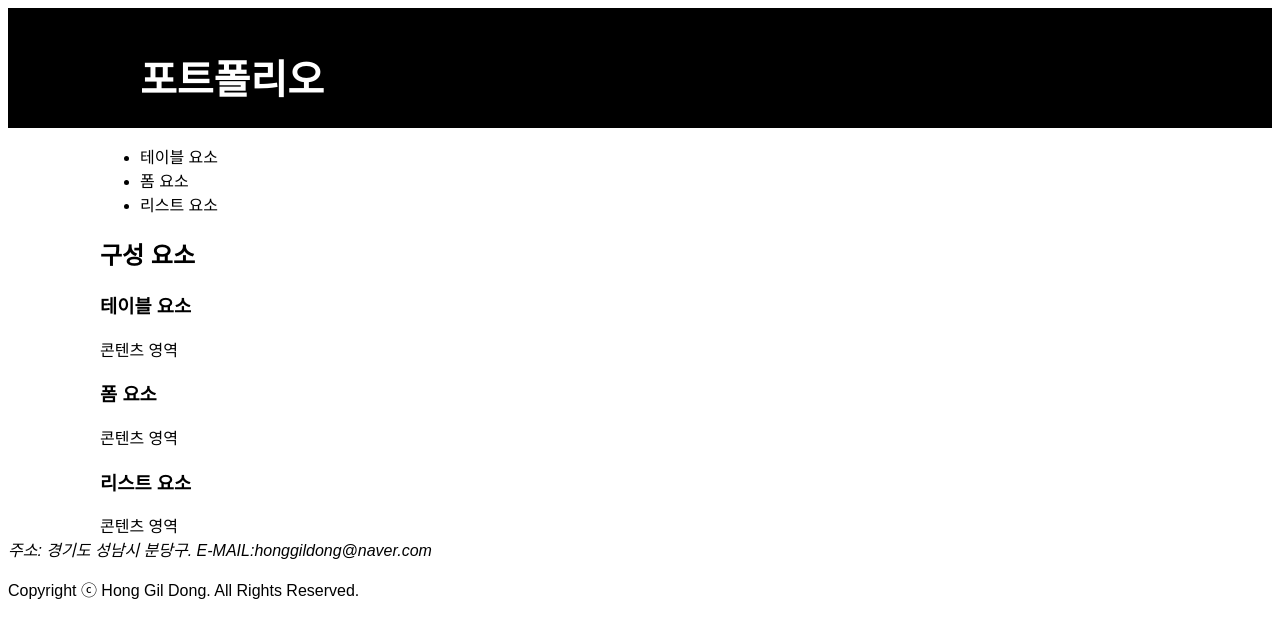
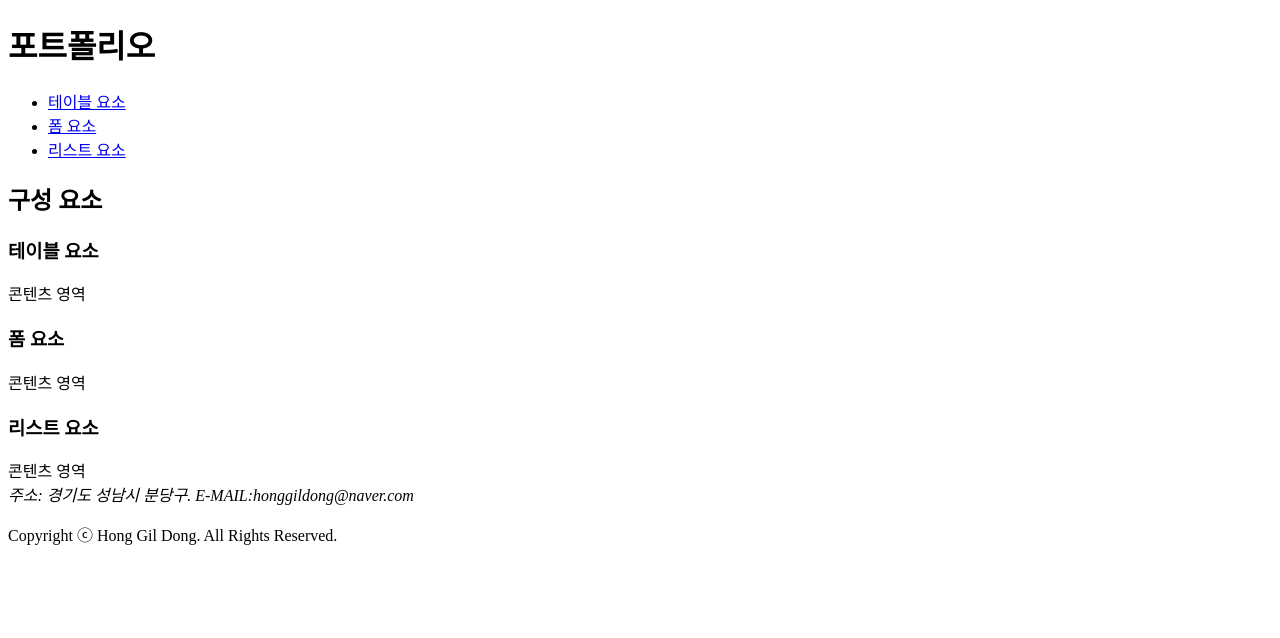
Before and after one commit to toyo30/-UI-_-A-1, a plain HTML site: page portfolio copy.html in a window 1280 px wide. Drawn offline with Linux system fonts and the light colour scheme; files that its build step writes are made by us from their sources.

Commit message:
Add files via upload

```diff
--- /dev/null
+++ b/portfolio copy.css
@@ -0,0 +1,103 @@
+@charset "utf-8";
+
+*{
+    margin:0;
+    padding:0;
+}
+
+html{
+    font-family: '나눔 고딕', 'NanumGothic', '돋움', 'Dotum', sans-serif;
+}
+
+header{
+    background-color:#000;
+    width:100%;
+    height:120px;
+    display:flex;
+    justify-content: center;
+    flex-direction: column;
+
+}
+
+
+
+h1 {
+    margin:0 auto;
+    width:1080px;
+    color:#fff;
+    font-weight:bold;
+    text-indent: 40px;
+    font-size:40px;
+}
+
+
+.Parent_block{
+    width:1080px;
+    margin:0  auto;
+
+
+}
+
+.list_block{
+    display:flex;
+    justify-content: space-between;
+    list-style:none;
+    margin-top:40px;
+    margin-left:14px;
+    float:left;
+    width: 300px;
+    border: 1px solid #d1d1d1;
+    font-weight:bold;
+    background-color;
+    display:flex;
+    text-align:center;
+}
+
+.left{
+    margin-left:40px;
+
+
+}
+
+
+.center{
+
+}
+
+.right{
+    margin-right:40px;
+}
+
+
+h2{
+    border-bottom:1px solid gray;
+}
+
+
+.All_box{
+    clear:left;
+
+    width:1080px;
+    margin:0 auto;
+    justify-content: center;
+}
+
+
+section{
+    height:1080px;
+    width:1000px;
+}
+
+.inline{
+    display:inline;
+    margin:30px;
+}
+
+
+.last_container{
+    border-top:1px solid black;
+    border-bottom:1px solid black;
+    margin:0 auto 100px;
+    justify-content:center;
+    text-align:center;
+}
--- a/portfolio copy.html
+++ b/portfolio copy.html
@@ -4,52 +4,50 @@
     <meta charset="UTF-8">
     <meta name="viewport" content="width=device-width, initial-scale=1.0">
     <title>프로젝트 A-1</title>
-    <link rel="stylesheet" href="./portfolio/css/portfolio.css">
+    <link rel="stylesheet" href="./portfolio/css/portfolio copy.css">
 </head>
 <body>
+    <div class="container">
     <header>
-        <div class="All_box">
-        <div class="포트폴리오">
             <h1>포트폴리오</h1>
-        </div>
 
     </header>
-    <div class="All_box">
-        <ul>
-            <li>
-                <nav>테이블 요소</nav>
+    </div>
+        <ul class="Parent_block">
+            <li class="list_block left">
+                <a href="./portfolio copy.html">테이블 요소</a>
 
             </li>
-            <li>
-                <nav>폼 요소</nav>
+            <li class="list_block center">
+                <a href="./portfolio copy.html">폼 요소</a>
             </li>
-            <li>
-                <nav>리스트 요소</nav>
+            <li class="list_block right">
+                <a href="./portfolio copy.html">리스트 요소</a>
             </li>
         </ul>
 
-        <h2>구성 요소</h2>
+        <h2 class="All_box">구성 요소</h2>
 
 
-
+    <div class="All_box">
         <section><h3>테이블 요소</h3>
-            <article>
+            <article class="inline">
             콘텐츠 영역
             </article>
         </section>
         <section>
             <h3>폼 요소</h3>
-            <article>콘텐츠 영역</article>
+            <article class="inline">콘텐츠 영역</article>
         </section>
         <section>
             <h3>리스트 요소</h3>
-            <article>콘텐츠 영역
+            <article class="inline">콘텐츠 영역
             </article>
         </section>
     </div>
 
 
-    <footer>
+    <footer class="last_container">
     <address>
         주소: 경기도 성남시 분당구. E-MAIL:honggildong@naver.com
     </address>
```
